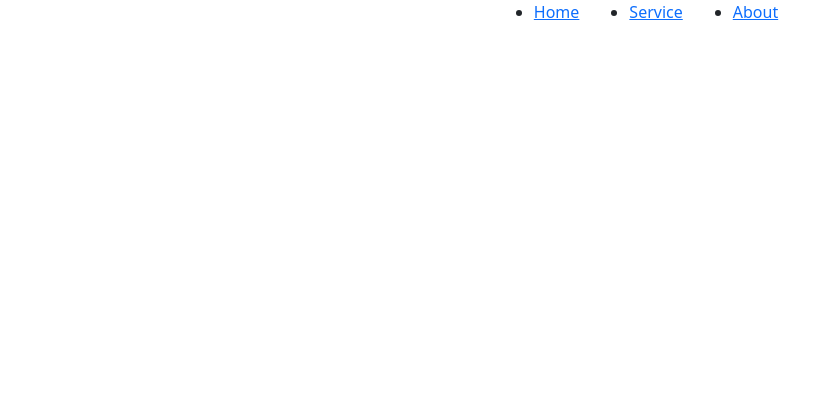
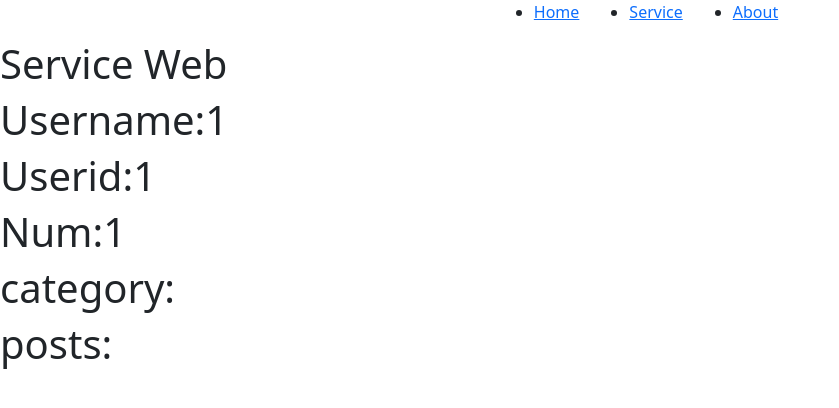
Before and after one commit to sathishdev18/react, a React (Create React App) app: page /service/1/1/1 in a window 1280 px wide. Before the commit this address had no page. Shown: the top 408 px of the page, without its empty margins (0-839 px from the left). Built offline with nearby package versions, Linux system fonts and the light colour scheme.

Commit message:
dyanamic-routing

```diff
--- a/src/App.js
+++ b/src/App.js
@@ -25,18 +25,20 @@ function App() {
 
 
   return (
+    <>
    <BrowserRouter>
    <Header/>
    <Routes>
     <Route path="/" element={<Home/>}/>
-    <Route path="/service" element={<Service/>}/>
-    <Route path="/about" element={<About/>} >
-      <Route path="orders" element={<Orders/>}/>
+    <Route path="service/:id/:name/:num" element={<Service/>}/>
+    <Route path="about" element={<About/>} >
+      <Route path="orders"  element={<Orders/>}/>
       <Route path="profile" element={<Profile/>}/>
     </Route>
    </Routes>
    </BrowserRouter>
 
+   </>
 
   )
     }
--- a/src/Routing/Service.js
+++ b/src/Routing/Service.js
@@ -1,13 +1,26 @@
 import React from 'react'
-
+import { useLocation ,useParams } from 'react-router-dom'
 
 function Service() {
+  // let routeparms=useParams()
+  let {id,name,num}=useParams()
+  let queryparam=useLocation();
+  let queryParams=new URLSearchParams(queryparam.search)
+  let category=queryParams.get('category');
+  let posts=queryParams.get('posts')
+  // console.log(queryparam)
+  // console.log(routeparms)
+  // console.log(routeparms.name)
   return (
 
 
     <>
      <h1>Service Web</h1>
-
+     <h1>Username:{name}</h1>
+     <h1>Userid:{id}</h1>
+     <h1>Num:{num}</h1>
+     <h1>category:{category}</h1>
+     <h1>posts:{posts}</h1>
     </>
   )
 }
```
Also changed, not shown: src/Practice-3/Hooks.js (added, +9 -0 lines), 1 other file (tests, documents, lock files or other folders).
